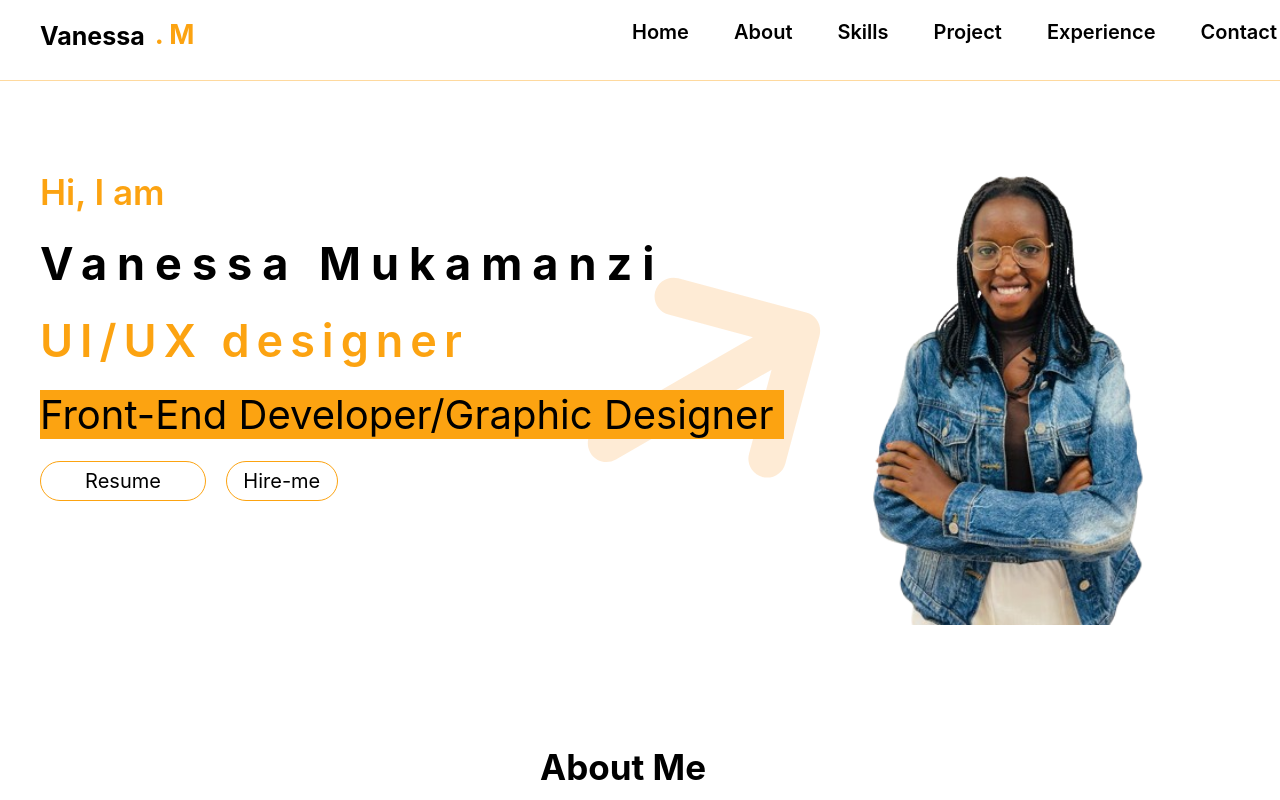
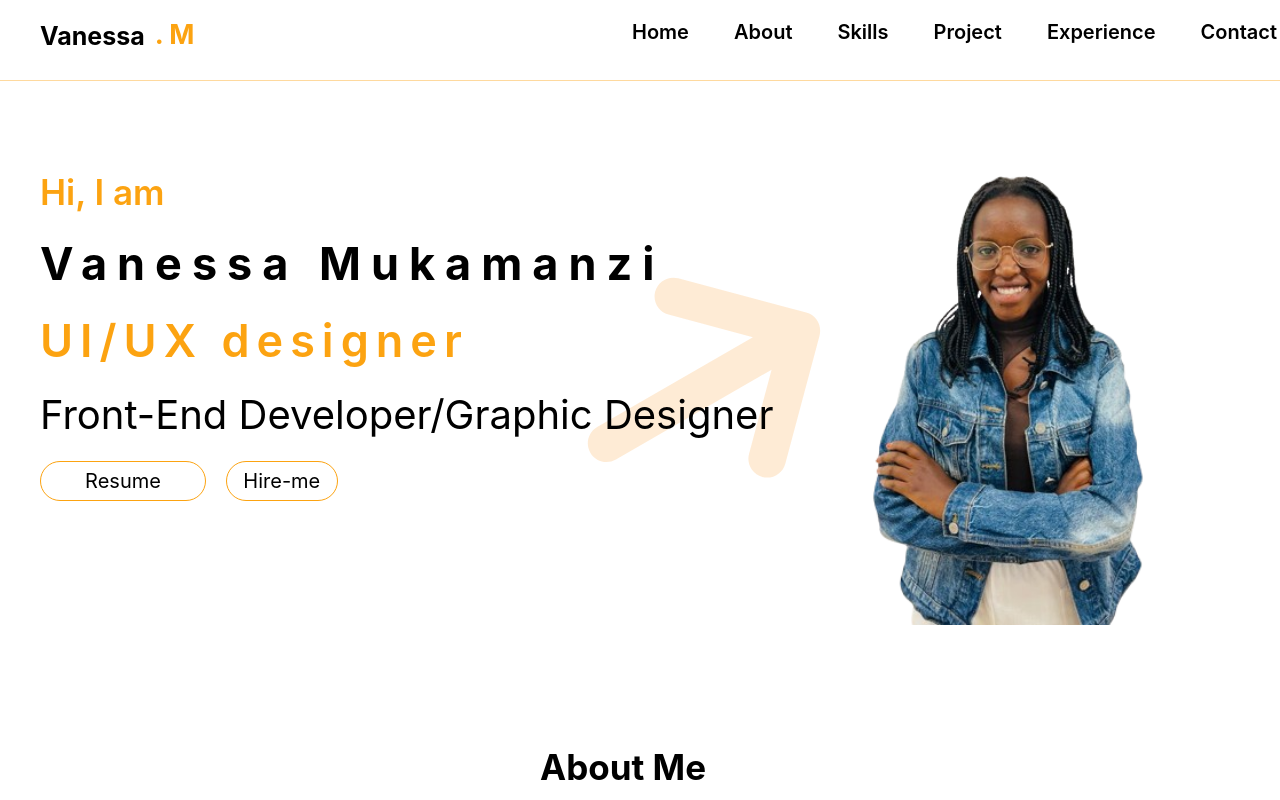
Before and after one commit to m-vanessa12/My-Portfolio, a React (Create React App) app: page / in a window 1280 px wide. Shown: the top 800 px of the page. Built offline with nearby package versions, Linux system fonts and the light colour scheme.

Commit message:
working on other roles width

```diff
--- a/src/hero-section/hero.css
+++ b/src/hero-section/hero.css
@@ -58,7 +58,7 @@
     margin-left: 20px;
     font-size: 40px;
     font-weight: 400;
-    background-color: #FCA311;
+    /* background-color: #FCA311; */
     width: 100%;
 
 }
```
